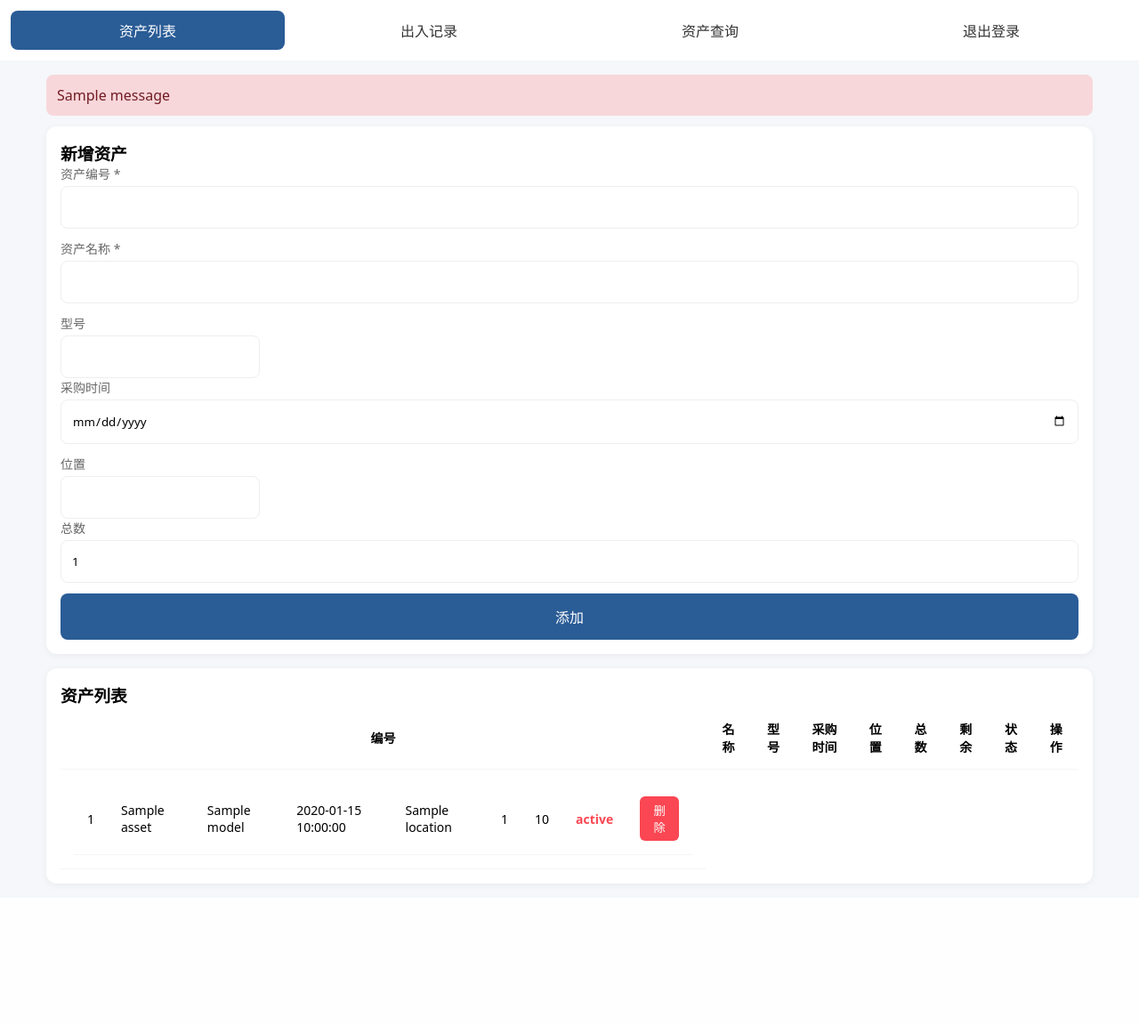
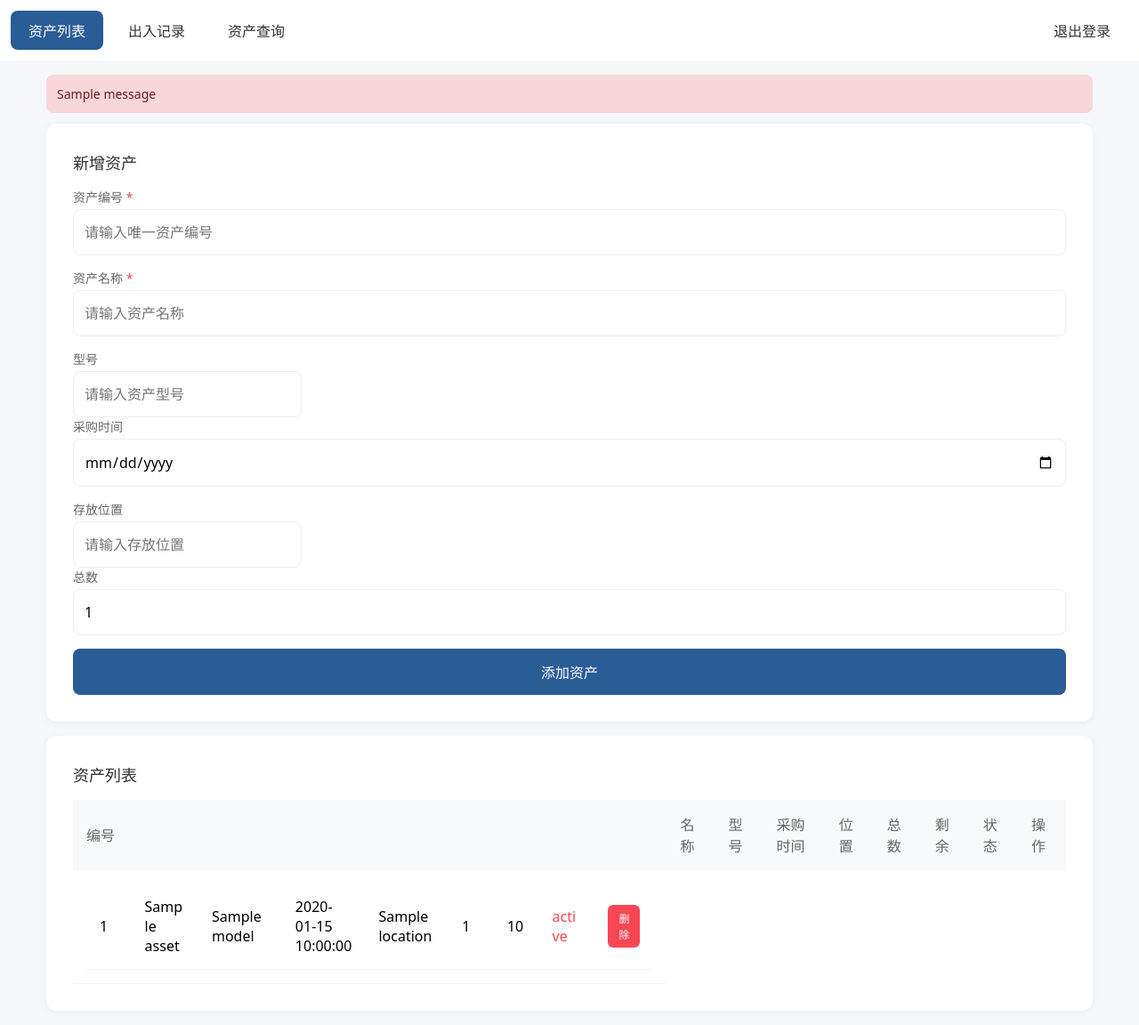
Before and after one commit to liuhuaqing446/lab-asset, a Flask app: template templates/index.html in a window 1280 px wide. Shown: the part 59-1211 px from the top of the page at 89% size. Before the commit the page ends 1056 px from the top, so only its background shows below. Run offline with Flask 3, Linux system fonts and the light colour scheme; the visitor is signed in with stand-in values (Sample User, id 1); tables that the repository leaves empty or names only in its code hold one stand-in row (values such as "Sample post"); the template is opened without the code that fills it: most values are stand-ins (such as "Sample title", 1, 10 or a date in 2020); one stand-in notice (Sample message) is shown.

Commit message:
Update index.html

```diff
--- a/templates/index.html
+++ b/templates/index.html
@@ -2,61 +2,101 @@
 <html>
 <head>
   <meta charset="UTF-8">
-<meta name="viewport" content="width=device-width, initial-scale=1.0,user-scalable=no">
-<title>{{system_name}}</title>
+  <meta name="viewport" content="width=device-width, initial-scale=1.0, user-scalable=no">
+  <title>{{ system_name }}</title>
   <style>
-*{box-sizing:border-box;margin:0;padding:0;font-family:system-ui, sans-serif;}
-body{background:#f5f7fa;}
-.container{width:100%;max-width:1200px;margin:0 auto;padding:0 12px;}
-.header{background:#2a5c96;color:#fff;padding:16px;text-align:center;font-size:20px;}
-.nav{background:#fff;padding:12px;display:flex;flex-wrap:wrap;gap:8px;margin-bottom:16px;}
-.nav a{flex:1;min-width:100px;text-align:center;padding:10px 8px;border-radius:8px;text-decoration:none;color:#333;}
-.nav a.active{background:#2a5c96;color:#fff;}
-.form-box,.table-box{background:#fff;padding:16px;border-radius:12px;margin-bottom:16px;box-shadow:0 2px 8px rgba(0,0,0,0.05);}
-.form-group{margin-bottom:12px;}
-.form-group label{font-size:14px;color:#666;margin-bottom:4px;display:block;}
-.form-group input{width:100%;padding:14px 12px;border:1px solid #eee;border-radius:8px;}
-.btn{width:100%;padding:14px;background:#2a5c96;color:#fff;border:none;border-radius:8px;font-size:16px;min-height:48px;}
-.flash{padding:12px;border-radius:8px;margin-bottom:12px;background:#f8d7da;color:#721c24;}
-.status-in{color:#07c160;font-weight:bold;}
-.status-out{color:#fa4753;font-weight:bold;}
-table{width:100%;border-collapse:collapse;}
-th,td{padding:10px 6px;font-size:14px;border-bottom:1px solid #f5f5f5;}
-.hide-mobile{display:none;}
-.swipe-item{position:relative;display:flex;}
-.swipe-content{width:100%;background:#fff;transition:transform 0.3s;z-index:2;}
-.swipe-delete{position:absolute;right:0;top:0;bottom:0;width:80px;background:#fa4753;color:#fff;border:none;z-index:1;}
-.btn-delete-pc{display:none;background:#fa4753;color:#fff;border:none;padding:6px 12px;border-radius:6px;}
-@media(min-width:768px){
-  .hide-mobile{display:table-cell;}
-  .swipe-delete{display:none;}
-  .btn-delete-pc{display:inline-block;}
-  th,td{padding:15px;}
+    /* 全局重置+自适应基础 */
+    * { box-sizing: border-box; margin: 0; padding: 0; font-family: system-ui, -apple-system, "Segoe UI", Roboto, sans-serif; }
+    body { background: #f5f7fa; }
+    .container { width: 100%; max-width: 1200px; margin: 0 auto; padding: 0 12px; }
+    .header { background: #2a5c96; color: #fff; padding: 16px; text-align: center; font-size: 20px; font-weight: 500; }
+    .nav { background: #fff; margin-bottom: 16px; padding: 12px; display: flex; flex-wrap: wrap; gap: 8px; align-items: center; }
+    .nav a { text-decoration: none; color: #333; border-radius: 8px; padding: 10px 8px; font-size: 14px; flex: 1; min-width: 100px; text-align: center; transition: 0.2s; }
+    .nav a.active { background: #2a5c96; color: #fff; }
+    .nav a.logout { margin-left: auto; min-width: auto; }
+    .form-box, .table-box { background: #fff; padding: 16px; border-radius: 12px; margin-bottom: 16px; box-shadow: 0 2px 8px rgba(0,0,0,0.05); }
+    .form-box h3 { font-size: 18px; font-weight: 500; margin-bottom: 16px; color: #333; }
+    .form-group { margin-bottom: 12px; }
+    .form-group label { display: block; font-size: 14px; color: #666; margin-bottom: 4px; }
+    .form-group input, .form-group select { width: 100%; padding: 14px 12px; font-size: 16px; border: 1px solid #eee; border-radius: 8px; outline: none; }
+    .form-group input:focus, .form-group select:focus { border-color: #2a5c96; }
+    .required { color: #fa4753; }
+    .btn { display: inline-block; border: none; border-radius: 8px; padding: 14px 20px; font-size: 16px; cursor: pointer; min-height: 48px; text-align: center; transition: 0.2s; background: #2a5c96; color: #fff; width: 100%; }
+    .btn:hover { background: #234b7a; }
+    .flash { padding: 12px; border-radius: 8px; margin-bottom: 12px; font-size: 14px; }
+    .flash-error { background: #f8d7da; color: #721c24; }
+    .status-in { color: #07c160; font-weight: 500; }
+    .status-out { color: #fa4753; font-weight: 500; }
+    .table-box h3 { font-size: 18px; font-weight: 500; margin-bottom: 16px; color: #333; }
+    table { width: 100%; border-collapse: collapse; }
+    th, td { padding: 10px 6px; font-size: 14px; text-align: left; border-bottom: 1px solid #f5f5f5; white-space: normal; word-break: break-word; }
+    th { background: #f8f9fa; font-weight: 500; color: #666; }
+    /* 移动端隐藏次要列 */
+    .hide-mobile { display: none; }
+    /* 左滑删除核心样式 - 仅手机端生效 */
+    .swipe-item { position: relative; display: flex; align-items: center; justify-content: space-between; height: 100%; cursor: pointer; }
+    .swipe-content { width: 100%; position: relative; z-index: 2; background: #fff; transition: transform 0.3s ease; }
+    .swipe-delete { position: absolute; right: 0; top: 0; bottom: 0; z-index: 1; width: 80px; background: #fa4753; color: #fff; border: none; border-radius: 0; cursor: pointer; font-size: 14px; }
+    .btn-delete-pc { display: none; border: none; background: #fa4753; color: #fff; padding: 6px 12px; border-radius: 6px; font-size: 12px; cursor: pointer; }
+    /* 桌面端适配 (>768px) */
+    @media (min-width: 768px) {
+      .nav { flex-wrap: nowrap; }
+      .nav a { flex: none; padding: 10px 20px; font-size: 16px; }
+      .form-box, .table-box { padding: 30px; }
+      .hide-mobile { display: table-cell; }
+      .swipe-delete { display: none; }
+      .btn-delete-pc { display: inline-block; }
+      th, td { padding: 15px; font-size: 16px; }
+      .form-group { margin-bottom: 15px; }
     }
   </style>
 </head>
 <body>
-<div class="header">{{system_name}}</div>
+  <div class="header">{{ system_name }}</div>
   <div class="nav">
     <a href="/" class="active">资产列表</a>
     <a href="/record">出入记录</a>
     <a href="/query">资产查询</a>
-<a href="/logout">退出登录</a>
+    <a href="/logout" class="logout">退出登录</a>
   </div>
+
   <div class="container">
-{% with msg=get_flashed_messages() %}{% if msg %}{% for m in msg %}
-<div class="flash">{{m}}</div>{% endfor %}{% endif %}{% endwith %}
+    {% with messages = get_flashed_messages() %}
+      {% if messages %}
+        {% for msg in messages %}
+          <div class="flash flash-error">{{ msg }}</div>
+        {% endfor %}
+      {% endif %}
+    {% endwith %}
 
     <div class="form-box">
       <h3>新增资产</h3>
       <form method="post" action="/add_asset">
-<div class="form-group"><label>资产编号 *</label><input name="asset_id" required></div>
-<div class="form-group"><label>资产名称 *</label><input name="name" required></div>
-<div class="form-group hide-mobile"><label>型号</label><input name="model"></div>
-<div class="form-group"><label>采购时间</label><input type="date" name="purchase_time"></div>
-<div class="form-group hide-mobile"><label>位置</label><input name="location"></div>
-<div class="form-group"><label>总数</label><input type="number" name="total_quantity" value="1" min="1"></div>
-<button class="btn" type="submit">添加</button>
+        <div class="form-group">
+          <label>资产编号 <span class="required">*</span></label>
+          <input type="text" name="asset_id" required placeholder="请输入唯一资产编号">
+        </div>
+        <div class="form-group">
+          <label>资产名称 <span class="required">*</span></label>
+          <input type="text" name="asset_id" required placeholder="请输入资产名称">
+        </div>
+        <div class="form-group hide-mobile">
+          <label>型号</label>
+          <input type="text" name="model" placeholder="请输入资产型号">
+        </div>
+        <div class="form-group">
+          <label>采购时间</label>
+          <input type="date" name="purchase_time">
+        </div>
+        <div class="form-group hide-mobile">
+          <label>存放位置</label>
+          <input type="text" name="location" placeholder="请输入存放位置">
+        </div>
+        <div class="form-group">
+          <label>总数</label>
+          <input type="number" name="total_quantity" value="1" min="1" placeholder="请输入采购总数">
+        </div>
+        <button type="submit" class="btn">添加资产</button>
       </form>
     </div>
 
@@ -64,31 +104,42 @@ th,td{padding:10px 6px;font-size:14px;border-bottom:1px solid #f5f5f5;}
       <h3>资产列表</h3>
       <table>
         <thead>
-<tr><th>编号</th><th>名称</th><th class="hide-mobile">型号</th><th>采购时间</th><th class="hide-mobile">位置</th><th>总数</th><th>剩余</th><th>状态</th><th>操作</th></tr>
+          <tr>
+            <th>编号</th>
+            <th>名称</th>
+            <th class="hide-mobile">型号</th>
+            <th>采购时间</th>
+            <th class="hide-mobile">位置</th>
+            <th>总数</th>
+            <th>剩余</th>
+            <th>状态</th>
+            <th>操作</th>
+          </tr>
         </thead>
         <tbody>
-{% for a in assets %}
-<tr class="swipe-item">
+          {% for asset in assets %}
+          <tr class="swipe-item" data-id="{{ asset.asset_id }}">
             <td colspan="9" class="swipe-content">
               <table width="100%">
                 <tr>
-<td>{{a.asset_id}}</td><td>{{a.name}}</td>
-<td class="hide-mobile">{{a.model}}</td>
-<td>{{a.purchase_time}}</td>
-<td class="hide-mobile">{{a.location}}</td>
-<td>{{a.total_quantity}}</td>
-<td>{{a.current_quantity}}</td>
-<td class="{{'status-in' if a.status=='在库' else 'status-out'}}">{{a.status}}</td>
-<td>
-<form method="post" action="/delete_asset" onsubmit="return confirm('确定删除？')">
-<input type="hidden" name="asset_id" value="{{a.asset_id}}">
-<button class="btn-delete-pc" type="submit">删除</button>
+                  <td width="8%">{{ asset.asset_id }}</td>
+                  <td width="12%">{{ asset.name }}</td>
+                  <td class="hide-mobile" width="15%">{{ asset.model }}</td>
+                  <td width="15%">{{ asset.purchase_time }}</td>
+                  <td class="hide-mobile" width="15%">{{ asset.location }}</td>
+                  <td width="8%">{{ asset.total_quantity }}</td>
+                  <td width="8%">{{ asset.current_quantity }}</td>
+                  <td width="10%" class="{{ 'status-in' if asset.status=='在库' else 'status-out' }}">{{ asset.status }}</td>
+                  <td width="10%">
+                    <form method="post" action="/delete_asset" onsubmit="return confirm('确定删除【{{ asset.name }}】及所有关联记录？')" style="margin:0;">
+                      <input type="hidden" name="asset_id" value="{{ asset.asset_id }}">
+                      <button type="submit" class="btn-delete-pc">删除</button>
                     </form>
                   </td>
                 </tr>
               </table>
             </td>
-<button class="swipe-delete" onclick="del('{{a.asset_id}}')">删除</button>
+            <button class="swipe-delete" onclick="deleteAsset('{{ asset.asset_id }}', '{{ asset.name }}')">删除</button>
           </tr>
           {% endfor %}
         </tbody>
@@ -96,16 +147,69 @@ th,td{padding:10px 6px;font-size:14px;border-bottom:1px solid #f5f5f5;}
     </div>
   </div>
 
-<form id="f" method="post" action="/delete_asset" style="display:none"><input name="asset_id" id="aid"></form>
+  <!-- 左滑删除JS + 表单提交隐藏表单 -->
+  <form id="deleteAssetForm" method="post" action="/delete_asset" style="display: none;">
+    <input type="hidden" name="asset_id" id="deleteAssetId">
+  </form>
   <script>
-function del(id){if(confirm('确定删除？')){document.getElementById('aid').value=id;document.getElementById('f').submit();}}
-let sX,mX,sw;
-document.querySelectorAll('.swipe-item').forEach(i=>{
-let c=i.querySelector('.swipe-content');
-i.addEventListener('touchstart',e=>{sX=e.touches[0].clientX;sw=1;});
-i.addEventListener('touchmove',e=>{if(!sw)return;mX=e.touches[0].clientX-sX;if(mX<0&&mX>-80)c.style.transform=`translateX(${mX}px)`;else if(mX<=-80)c.style.transform='translateX(-80px)';});
-i.addEventListener('touchend',()=>{sw=0;if(mX<-40)c.style.transform='translateX(-80px)';else c.style.transform='translateX(0)';});
+    // 左滑删除核心逻辑
+    const swipeItems = document.querySelectorAll('.swipe-item');
+    let startX = 0;
+    let moveX = 0;
+    let isSwiping = false;
+
+    // 重置所有项的滑动状态
+    const resetSwipe = () => {
+      swipeItems.forEach(item => {
+        item.querySelector('.swipe-content').style.transform = 'translateX(0)';
       });
+    };
+
+    // 左滑事件绑定
+    swipeItems.forEach(item => {
+      const content = item.querySelector('.swipe-content');
+      // 触摸开始
+      item.addEventListener('touchstart', (e) => {
+        startX = e.touches[0].clientX;
+        isSwiping = true;
+        resetSwipe();
+      });
+      // 触摸移动
+      item.addEventListener('touchmove', (e) => {
+        if (!isSwiping) return;
+        moveX = e.touches[0].clientX - startX;
+        // 仅允许左滑，最大左滑距离80px（删除按钮宽度）
+        if (moveX < 0 && moveX > -80) {
+          content.style.transform = `translateX(${moveX}px)`;
+        } else if (moveX <= -80) {
+          content.style.transform = 'translateX(-80px)';
+        }
+      });
+      // 触摸结束
+      item.addEventListener('touchend', () => {
+        isSwiping = false;
+        // 滑动距离超过40px，保持展开；否则回弹
+        if (moveX < -40) {
+          content.style.transform = 'translateX(-80px)';
+        } else {
+          content.style.transform = 'translateX(0)';
+        }
+      });
+      // 点击空白处重置
+      document.addEventListener('click', (e) => {
+        if (!e.target.closest('.swipe-item')) resetSwipe();
+      });
+    });
+
+    // 删除资产方法
+    function deleteAsset(assetId, assetName) {
+      if (confirm(`确定删除【${assetName}】及所有关联记录？`)) {
+        document.getElementById('deleteAssetId').value = assetId;
+        document.getElementById('deleteAssetForm').submit();
+      } else {
+        resetSwipe();
+      }
+    }
   </script>
 </body>
 </html>
```
Lines whose indentation alone changed are shown as unchanged.
